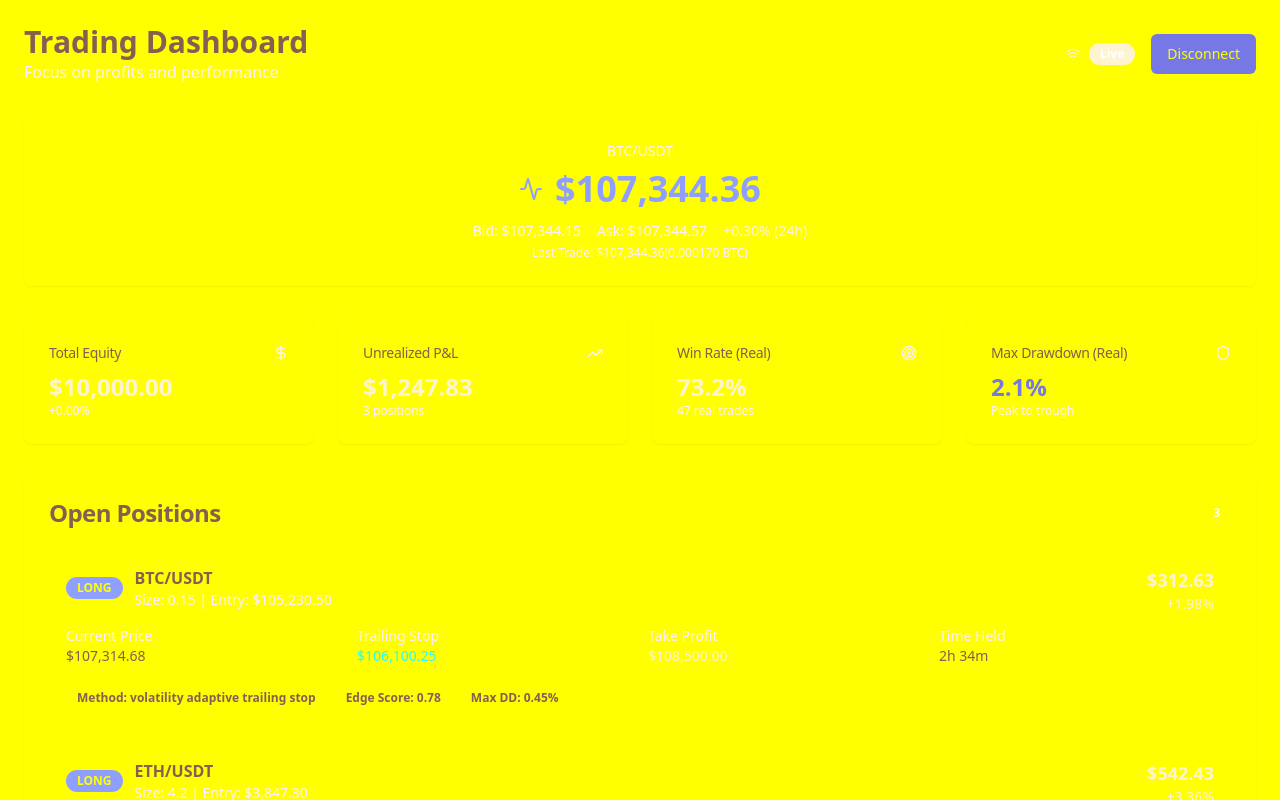
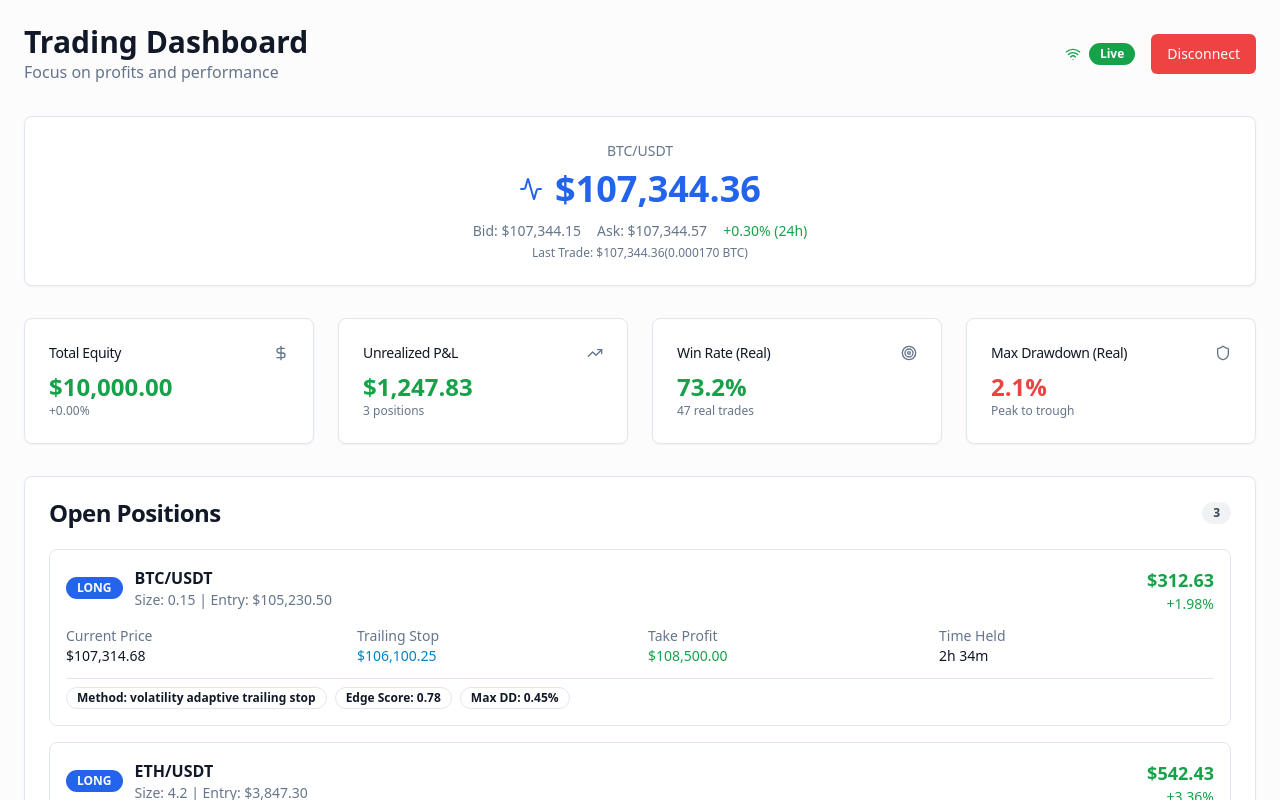
Before and after one commit to bitwizard963/alpha-lock-profit-engine, a React (Vite) app: page / in a window 1280 px wide. Shown: the top 800 px of the page. Built offline with nearby package versions, Linux system fonts and the light colour scheme.

Commit message:
Fix: Improve UI color scheme
Reverted the color scheme to a more pleasant blue-teal, as requested.

```diff
--- a/src/index.css
+++ b/src/index.css
@@ -8,48 +8,48 @@ All colors MUST be HSL.
 
 @layer base {
   :root {
-    --background: 248 250 252;
-    --foreground: 15 23 42;
+    --background: 210 22% 99%;
+    --foreground: 220 39% 11%;
 
-    --card: 255 255 255;
-    --card-foreground: 15 23 42;
+    --card: 0 0% 100%;
+    --card-foreground: 220 39% 11%;
 
-    --popover: 255 255 255;
-    --popover-foreground: 15 23 42;
+    --popover: 0 0% 100%;
+    --popover-foreground: 220 39% 11%;
 
-    --primary: 59 130 246;
-    --primary-foreground: 248 250 252;
+    --primary: 221 83% 53%;
+    --primary-foreground: 210 22% 99%;
 
-    --secondary: 241 245 249;
-    --secondary-foreground: 71 85 105;
+    --secondary: 210 17% 95%;
+    --secondary-foreground: 215 25% 27%;
 
-    --muted: 248 250 252;
-    --muted-foreground: 100 116 139;
+    --muted: 210 22% 99%;
+    --muted-foreground: 215 16% 47%;
 
-    --accent: 241 245 249;
-    --accent-foreground: 15 23 42;
+    --accent: 210 17% 95%;
+    --accent-foreground: 220 39% 11%;
 
-    --destructive: 239 68 68;
-    --destructive-foreground: 248 250 252;
+    --destructive: 0 84% 60%;
+    --destructive-foreground: 210 22% 99%;
 
-    --border: 226 232 240;
-    --input: 226 232 240;
-    --ring: 59 130 246;
+    --border: 214 32% 91%;
+    --input: 214 32% 91%;
+    --ring: 221 83% 53%;
 
     /* Trading specific colors */
-    --profit: 34 197 94;
-    --profit-foreground: 255 255 255;
-    --loss: 239 68 68;
-    --loss-foreground: 255 255 255;
-    --neutral: 100 116 139;
-    --neutral-foreground: 255 255 255;
+    --profit: 142 76% 36%;
+    --profit-foreground: 0 0% 100%;
+    --loss: 0 84% 60%;
+    --loss-foreground: 0 0% 100%;
+    --neutral: 215 16% 47%;
+    --neutral-foreground: 0 0% 100%;
 
     /* Status colors */
-    --success: 34 197 94;
-    --warning: 14 165 233;
-    --info: 59 130 246;
-    --live: 34 197 94;
-    --disconnect: 239 68 68;
+    --success: 142 76% 36%;
+    --warning: 200 98% 39%;
+    --info: 221 83% 53%;
+    --live: 142 76% 36%;
+    --disconnect: 0 84% 60%;
 
     --radius: 0.5rem;
 
```
